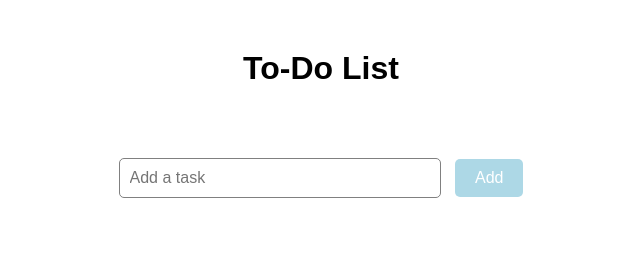
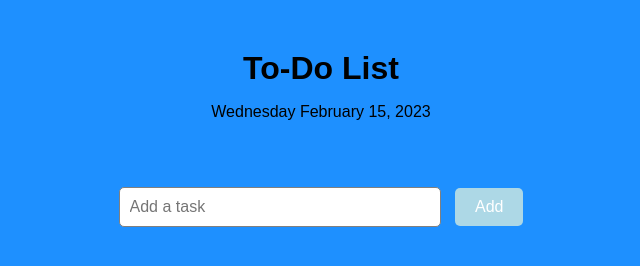
Before and after one commit to BabyfaceYoung/ToDo-List, a website built with Parcel: page src/index.html in a window 1280 px wide. Shown: the whole page, without its empty margins (319-959 px from the left). Built offline with nearby package versions, Linux system fonts and the light colour scheme.

Commit message:
Changed colors, added date

```diff
--- a/src/index.html
+++ b/src/index.html
@@ -7,6 +7,7 @@
   </head>
   <body>
     <h1>To-Do List</h1>
+    <p id="date"></p>
     <form id="to-do-form">
       <input type="text" id="to-do-input" placeholder="Add a task">
       <button type="submit">Add</button>
--- a/src/index.js
+++ b/src/index.js
@@ -2,6 +2,14 @@ document.addEventListener("DOMContentLoaded", function () {
   const form = document.querySelector("#to-do-form");
   const input = document.querySelector("#to-do-input");
   const list = document.querySelector("#to-do-list");
+  const n = new Date();
+  const weekday = ["Sunday", "Monday", "Tuesday", "Wednesday", "Thursday", "Friday", "Saturday"];
+  const month = ["January", "February", "March", "April", "May", "June", "July", "August", "September", "October", "November", "December"]
+  const y = n.getFullYear();
+  const m = month[n.getMonth()];
+  const d = weekday[n.getDay()];
+  const d2 = n.getDate();
+  document.getElementById("date").innerHTML = d + " " + m + " " + d2 + "," + " " + y;
 
   form.addEventListener("submit", function (event) {
     event.preventDefault();
--- a/src/styles.css
+++ b/src/styles.css
@@ -1,10 +1,12 @@
 body {
   font-family: Arial, sans-serif;
   text-align: center;
+  background-color: dodgerblue;
 }
 
 h1 {
   margin-top: 50px;
+  margin-bottom: 0px;
 }
 
 form {
@@ -37,9 +39,10 @@ ul {
   text-align: left;
   width: 300px;
   margin: 0 auto;
+  color: white;
 }
 
 li {
   padding: 10px;
-  border-bottom: 1px solid gray;
+  border-bottom: 1px solid black;
 }
```
Also changed, not shown: 1 other file.
